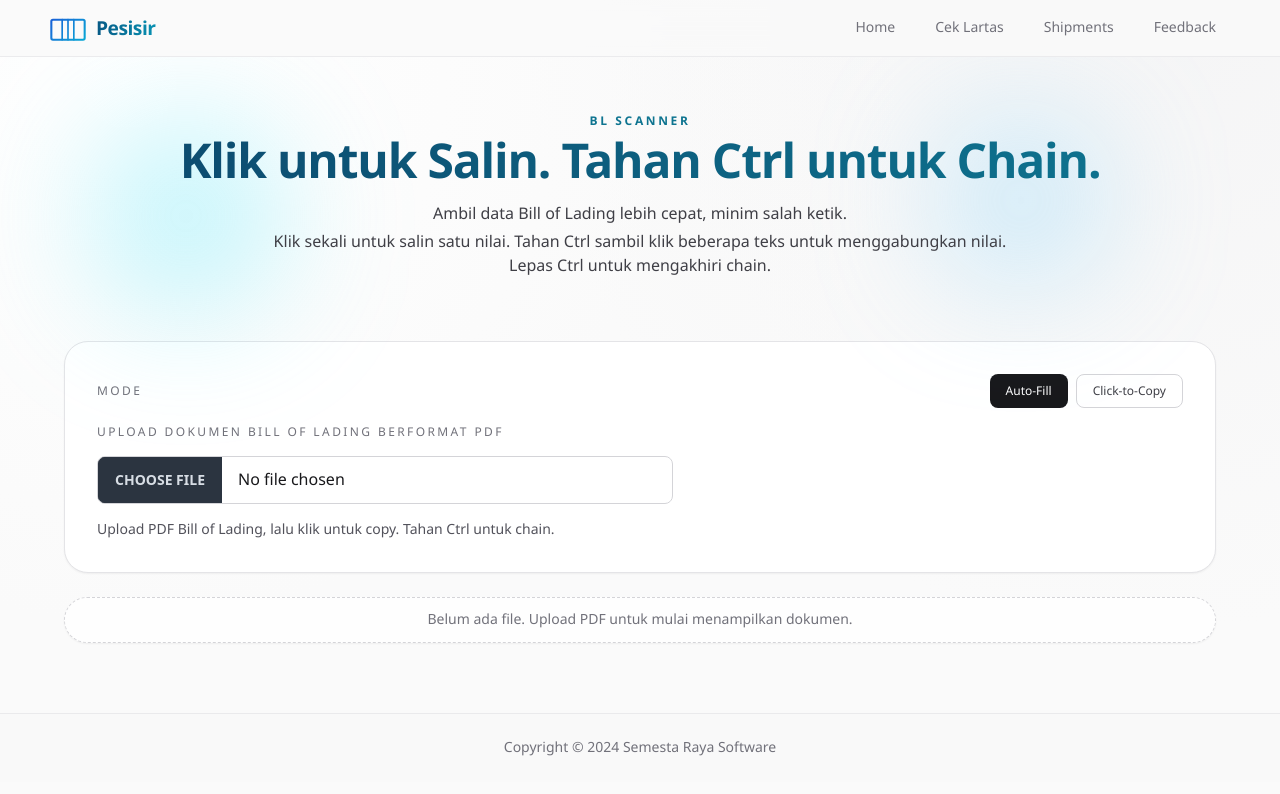
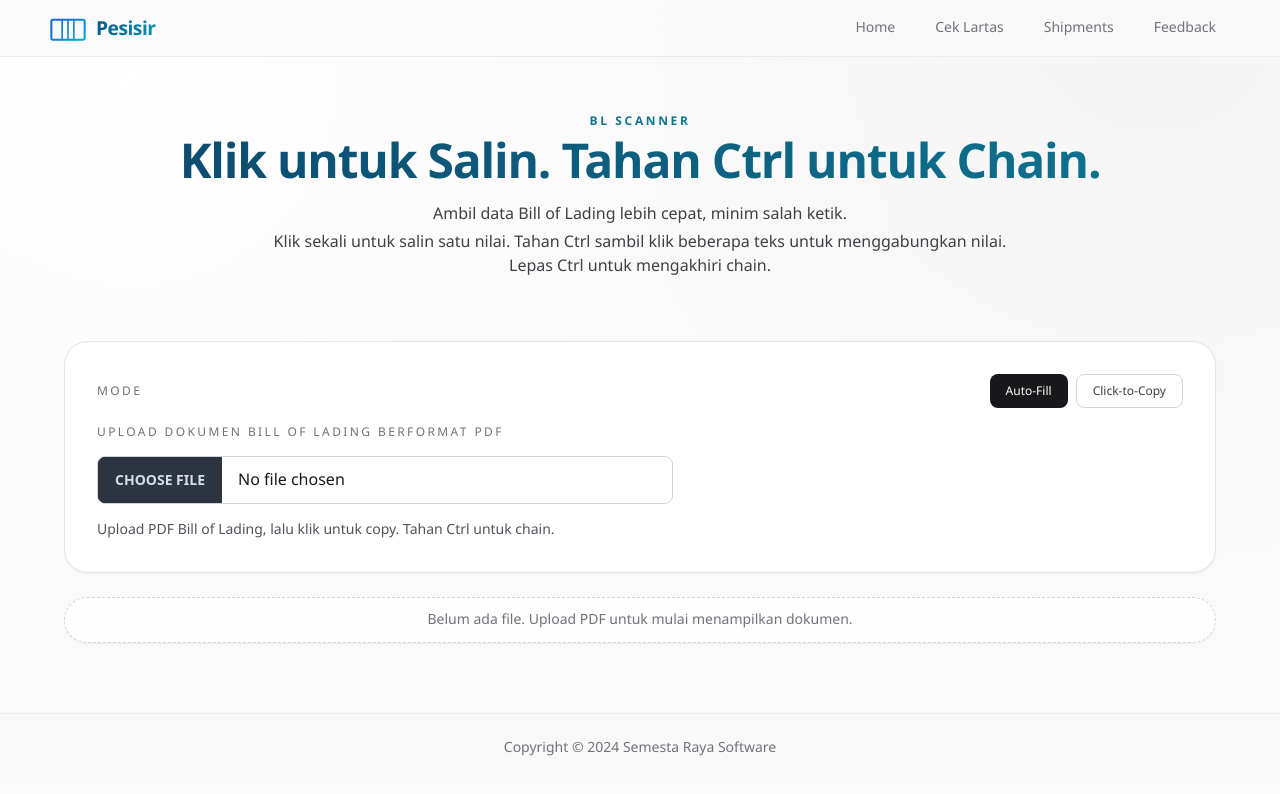
Before and after one commit to apktntaj/insscan, a Next.js app: page /blscann in a window 1280 px wide. Shown: the top 794 px of the page. Built offline with nearby package versions, Linux system fonts and the light colour scheme.

Commit message:
Remove blue accenct

```diff
--- a/app/presentation/components/common/Title.jsx
+++ b/app/presentation/components/common/Title.jsx
@@ -12,9 +12,6 @@ export default function Title({ title, descs = [], variant = "default", eyebrow
     if (isModern) {
         return (
             <section className="relative px-6 py-6 text-center sm:px-10 sm:py-8">
-                <div className="pointer-events-none fixed right-[14%] top-[15vh] h-40 w-40 rounded-full bg-sky-300/40 blur-3xl" />
-                <div className="pointer-events-none fixed left-[7%] top-[15vh] h-48 w-48 rounded-full bg-cyan-300/40 blur-3xl" />
-
                 <div className="relative">
                     {eyebrow ? (
                         <p className="text-xs font-semibold uppercase tracking-[0.22em] text-cyan-700">{eyebrow}</p>
```
